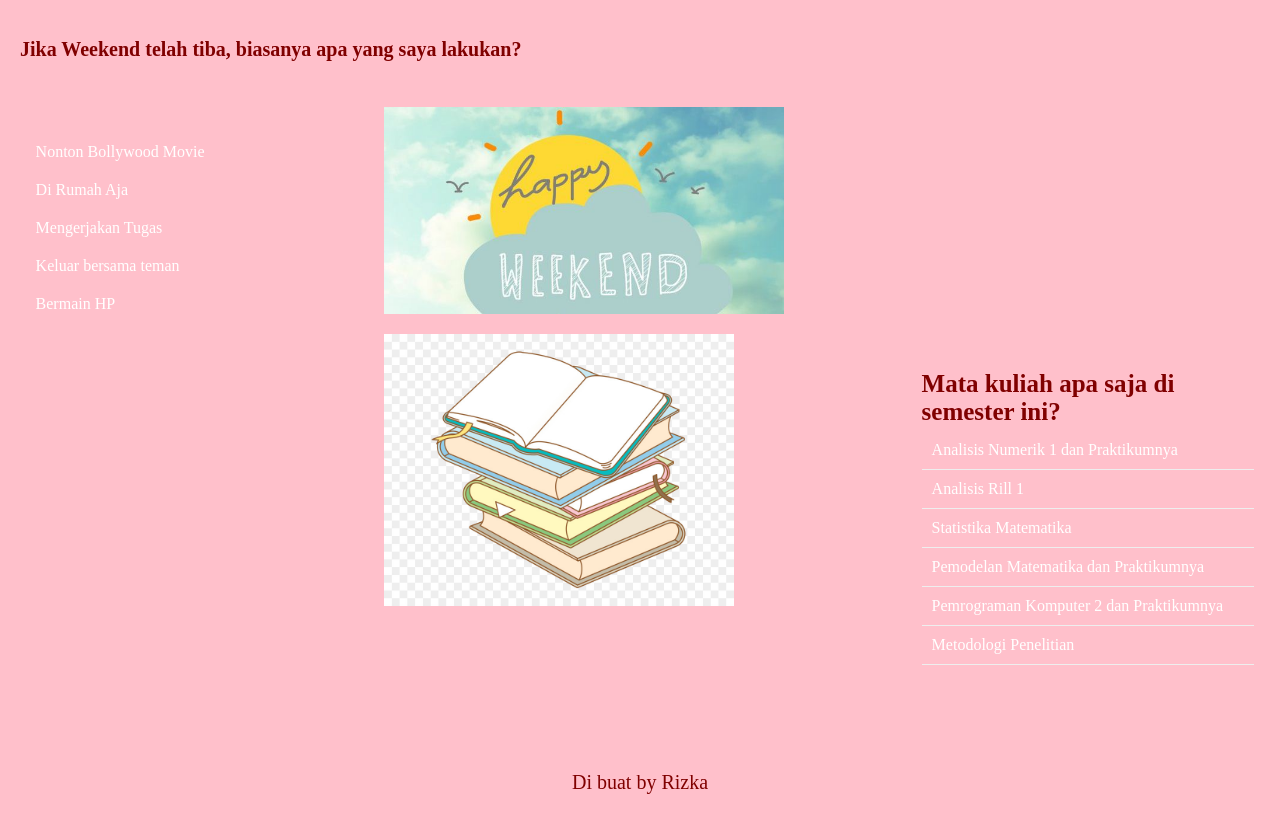
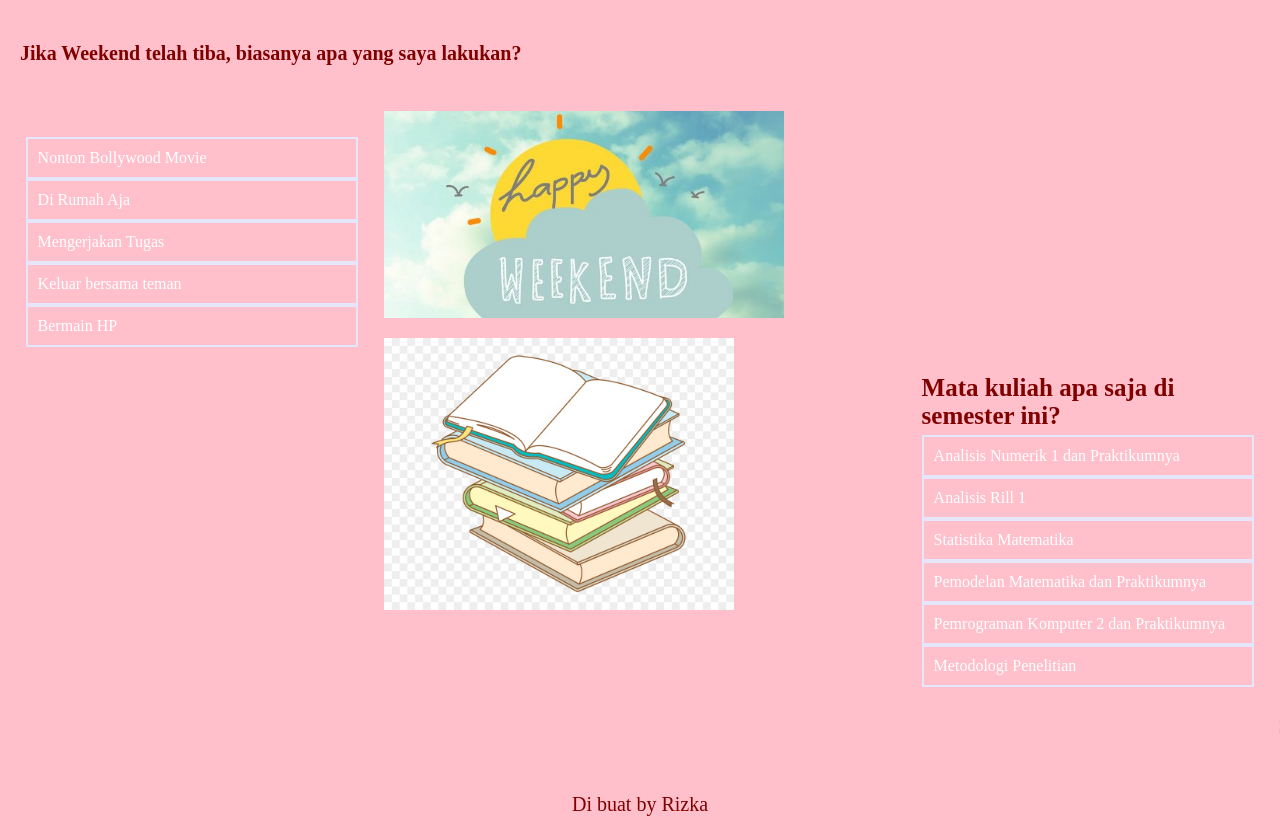
Before and after one commit to Rizka-Maulida-216/Rizka.Md.github.io, a plain HTML site: page index.html in a window 1280 px wide. Shown: the part 801-1622 px from the top of the page. Before the commit the page ends 1600 px from the top, so only its background shows below. Drawn offline with Linux system fonts and the light colour scheme.

Commit message:
Update stylesheet.css

```diff
--- a/stylesheet.css
+++ b/stylesheet.css
@@ -87,6 +87,7 @@ ul {
 ul li {
 	display:block;
 	padding:10px;
+	border:2px solid lavender;
 }
 
 aside {
@@ -98,7 +99,7 @@ aside {
 aside section li {
 	display:block;
 	padding:10px;
-	border-bottom: 1px solid #eeeeee;
+	border:2px solid lavender;
 }
 
 li {
```
